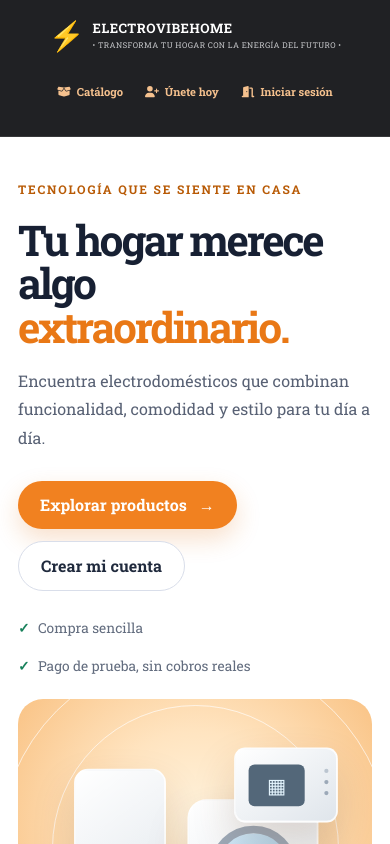
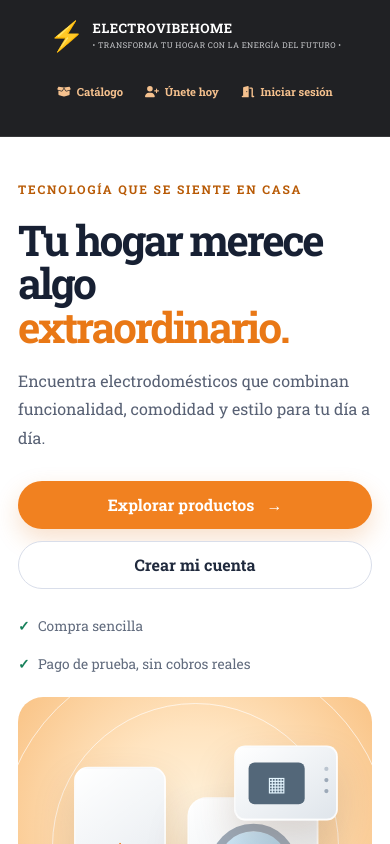
Before and after one commit to sro2005/my-app, a React (Vite) app: page / in a window 390 px wide. Shown: the top 844 px of the page. Built offline with nearby package versions, Linux system fonts and the light colour scheme.

Commit message:
fix: prevent storefront action links overflowing narrow mobile viewports

```diff
--- a/src/styles/styles.css
+++ b/src/styles/styles.css
@@ -2465,3 +2465,9 @@ form.evh-form { display: grid; gap: 1.1rem; max-width: none; margin: 0; padding:
 .evh-customer-preferences>div{max-width:760px}.evh-customer-chips{display:flex;gap:.5rem;flex-wrap:wrap;margin-top:.8rem}
 .evh-customer-chips span{padding:.4rem .7rem;border-radius:999px;background:#e3f0f5;color:#194664;font-size:.88rem;font-weight:650}
 @media(max-width:820px){.evh-customer-hero{grid-template-columns:1fr}.evh-customer-hero-mark{min-height:180px}.evh-customer-journey-grid{grid-template-columns:1fr}.evh-customer-journey-card{min-height:0}.evh-customer-preferences{align-items:flex-start;flex-direction:column}}
+
+/* Ensure primary links never exceed the viewport on narrow phones */
+.evh-hero-copy{min-width:0}
+.evh-hero-actions{min-width:0;max-width:100%}
+.evh-hero-actions .evh-button{box-sizing:border-box;max-width:100%}
+@media(max-width:560px){.evh-hero-actions{width:100%;align-items:stretch}.evh-hero-actions .evh-button{width:100%;max-width:100%;white-space:normal;text-align:center}}
```
